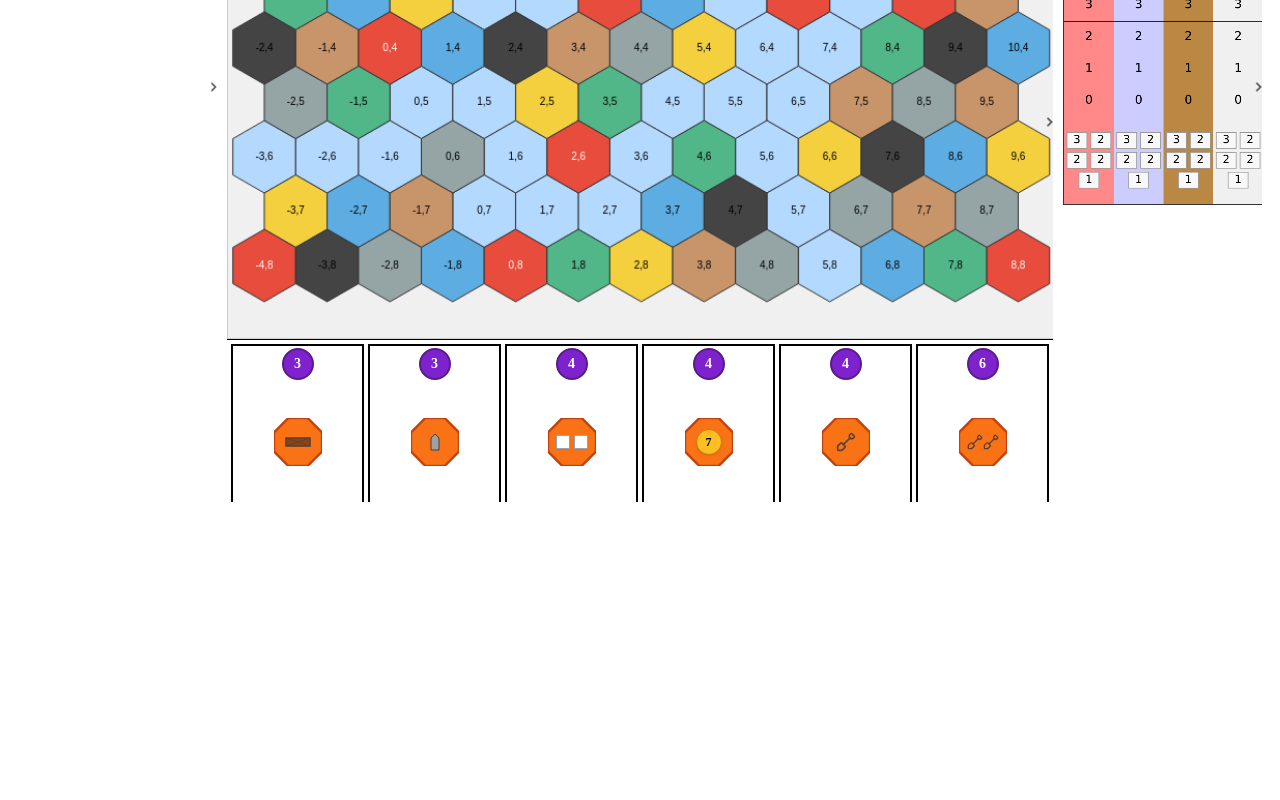
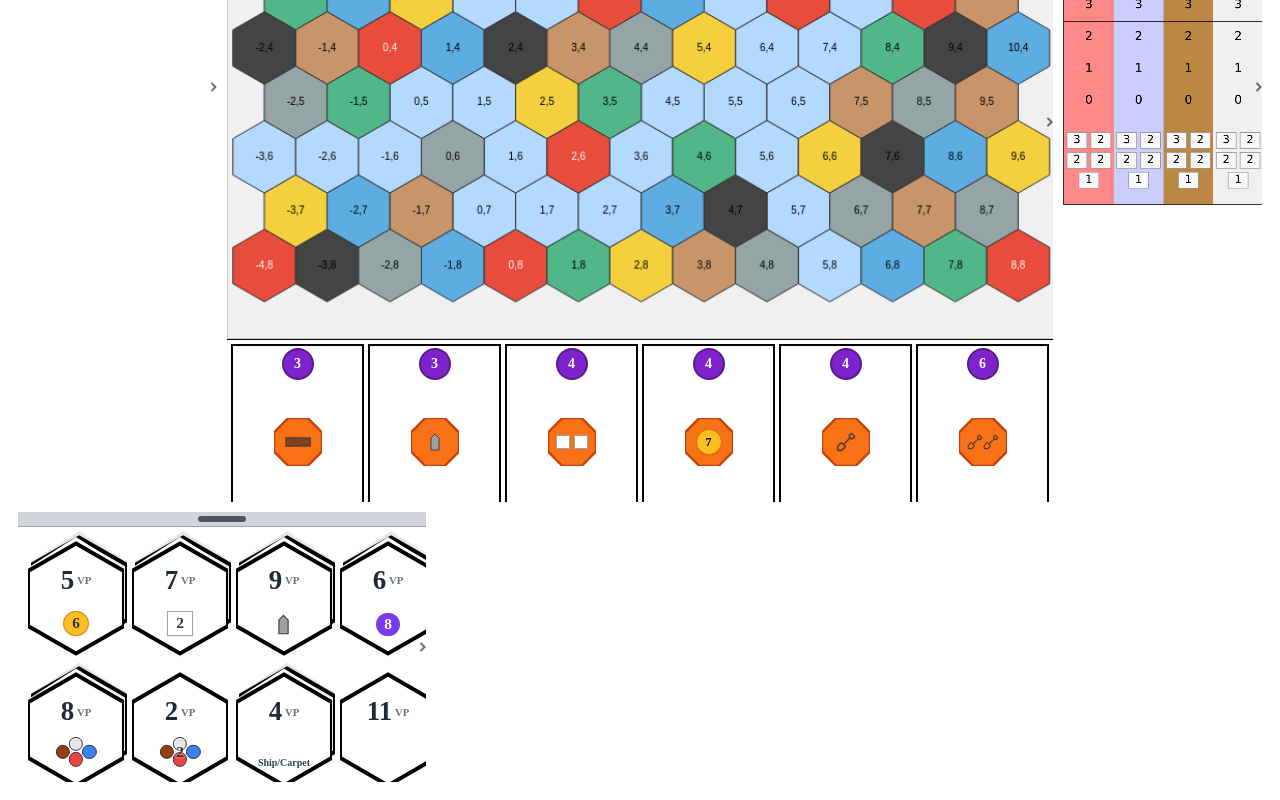
Before and after one commit to LuKev/tm_server, a React (Vite) app in the folder client/: page /game/1 in a window 1280 px wide. Shown: the part 356-1156 px from the top of the page. Before the commit the page ends 876 px from the top, so only its background shows below. Built offline with nearby package versions, Linux system fonts and the light colour scheme; no server answers.

Commit message:
Integrate TownTiles component into Game layout

```diff
--- a/client/src/components/Game.tsx
+++ b/client/src/components/Game.tsx
@@ -2,6 +2,7 @@ import { useParams } from 'react-router-dom'
 import { useMemo, useEffect, useState } from 'react'
 import { GameBoard } from './GameBoard/GameBoard'
 import { ScoringTiles } from './GameBoard/ScoringTiles'
+import { TownTiles } from './GameBoard/TownTiles'
 import { CultTracks } from './CultTracks/CultTracks'
 import { FactionSelector } from './FactionSelector'
 import { FACTIONS } from '../data/factions'
@@ -30,7 +31,8 @@ export function Game() {
     lg: [
       { i: 'scoring', x: 0, y: 0, w: 2, h: 10, minW: 2, minH: 6 },
       { i: 'board', x: 2, y: 0, w: 8, h: 11, minW: 6, minH: 10 },
-      { i: 'cult', x: 10, y: 0, w: 2, h: 10, minW: 2, minH: 6 }
+      { i: 'cult', x: 10, y: 0, w: 2, h: 10, minW: 2, minH: 6 },
+      { i: 'towns', x: 0, y: 10, w: 4, h: 4, minW: 2, minH: 3 }
     ]
   }
 
@@ -231,6 +233,16 @@ export function Game() {
               />
             </div>
           </div>
+
+          {/* Town Tiles */}
+          <div key="towns" className="bg-white rounded-lg shadow-md overflow-hidden flex flex-col">
+            <div className="drag-handle">
+              <div className="drag-handle-pill" />
+            </div>
+            <div className="flex-1 overflow-auto p-2">
+              <TownTiles availableTiles={gameState?.townTiles} />
+            </div>
+          </div>
         </ResponsiveGridLayout>
       </div>
     </div>
```
